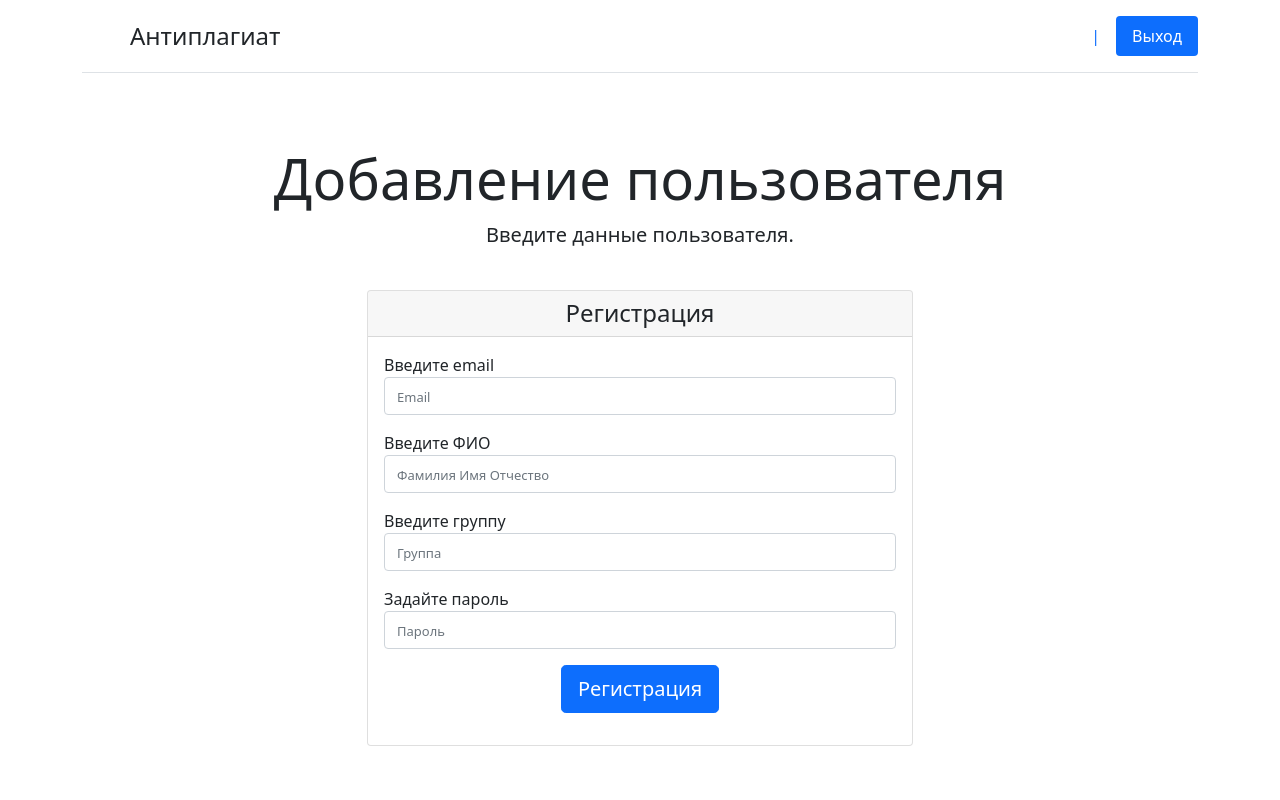
After one commit to Muravov/diplom, a Symfony app: template templates/admin/add-user.html.twig in a window 1280 px wide. The commit adds this page. Run offline with Twig, Linux system fonts and the light colour scheme; the template is opened without the code that fills it, so the values that code supplies are empty; some libraries are stand-ins or nearby versions.

Commit message:
Added AddUser

```diff
--- /dev/null
+++ b/templates/admin/add-user.html.twig
@@ -0,0 +1,51 @@
+{% extends 'base.html.twig' %}
+{% block stylesheets %}
+        {{ parent() }}
+
+{% endblock %}
+{% block body %}
+<div class="container">
+        <div class="pricing-header px-3 py-3 pt-md-5 pb-md-4 mx-auto text-center">
+                <h1 class="display-4">Добавление пользователя</h1>
+                <p class="lead">Введите данные пользователя.</p>
+        </div>
+
+        <div class="row justify-content-md-center">
+                        <div class="col-md-6">
+                                <div class="card-deck mb-5 ">
+                                        <div class="card mb-5 box-shadow">
+                                                <form action="{{ path('api_add_user') }}" method="POST">
+                                                <div class="card-header">
+                                                        <h4 class="my-0 font-weight-normal text-center">Регистрация</h4>
+                                                </div>
+                                                <div class="card-body">
+                                                        <div class="row gy-3">
+                                                        <div class="form-group">
+                                                                <label for="exampleInputEmail1">Введите email</label>
+                                                                <input type="email" class="form-control" id="exampleInputEmail1" name="email" aria-describedby="emailHelp" placeholder="Email">
+                                                        </div>
+                                                        <div class="form-group">
+                                                                <label for="exampleInputEmail1">Введите ФИО</label>
+                                                                <input class="form-control" id="exampleInputEmail1" name="fio" placeholder="Фамилия Имя Отчество">
+                                                        </div>
+                                                        <div class="form-group">
+                                                                <label for="exampleInputEmail1">Введите группу</label>
+                                                                <input class="form-control" id="exampleInputEmail1" name="gruppa" placeholder="Группа">
+                                                        </div>
+                                                        <div class="form-group">
+                                                                <label for="exampleInputEmail1">Задайте пароль</label>
+                                                                <input class="form-control" id="exampleInputEmail1" name="password" placeholder="Пароль">
+                                                        </div>
+                                                        <div class="form-group center">
+                                                                <p><input type="submit"  class="btn btn-lg btn-block btn-primary" value="Регистрация"></p>
+                                                        </div>
+                                                        </div>
+                                                </div>
+                                        </div>
+                                </div>
+                        </div>
+        </div>
+
+
+</div>
+{% endblock %}
--- a/templates/base.html.twig
+++ b/templates/base.html.twig
@@ -23,7 +23,8 @@
 
                 <li class="nav-item"><a href="#" class="nav-link">{{ header.fio }} | {{ header.role }}</a></li>
                 {% if header.role == 'Администратор' %}
-                <li class="nav-item"><a href="/add/course" class="nav-link">Добавить курс</a></li>
+                <li class="nav-item"><a href="/admin/add/course" class="nav-link">Добавить курс</a></li>
+                <li class="nav-item"><a href="/add/user" class="nav-link">Добавить пользователя</a></li>
                 {% endif %}
                 <li class="nav-item"><a href="/logout" class="nav-link active" aria-current="page">Выход</a></li>
             </ul>
```
Also changed, not shown: src/Controller/AdminAddUserController.php (added, +72 -0 lines), templates/index.html.twig (+30 -1 lines), templates/success/success-add-user.html.twig (added, +35 -0 lines).
